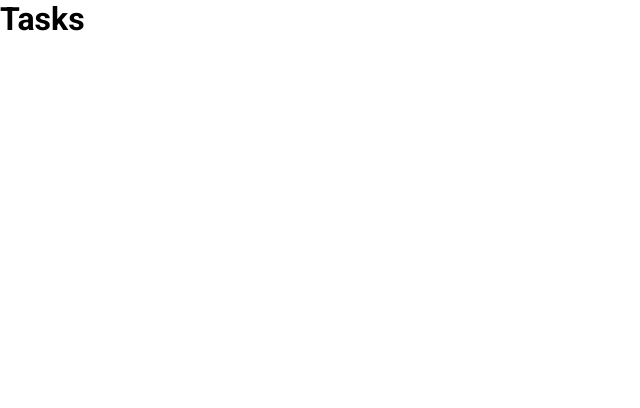
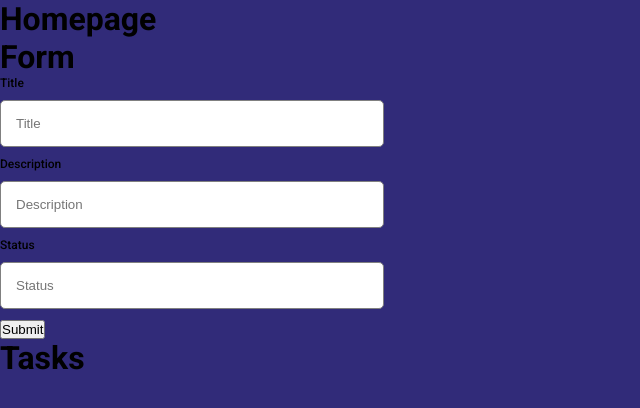
Before and after one commit to Manish2005/tasko-app, a React (Vite) app: page / in a window 1280 px wide. Shown: the top 408 px of the page, without its empty margins (0-640 px from the left). Built offline with nearby package versions, Linux system fonts and the light colour scheme; data requests are answered from the project's data file.

Commit message:
create TaskForm.jsx

```diff
--- a/src/App.jsx
+++ b/src/App.jsx
@@ -1,14 +1,15 @@
 import { BrowserRouter, Route, Routes } from "react-router-dom";
 
-import Tasks from "./components/Tasks/Tasks";
+import Homepage from "./components/Homepage/Homepage";
+import Task from "./components/Task/Task";
 import ErrorPage from "./components/ErrorPage/ErrorPage";
 
 export default function App() {
   return (
     <BrowserRouter>
       <Routes>
-        <Route path="/" element={<Tasks />} />
-        <Route path="/task/:id" element={<Tasks />} />
+        <Route path="/" element={<Homepage />} />
+        <Route path="/task/:id" element={<Task />} />
         <Route path="*" element={<ErrorPage />} />
       </Routes>
     </BrowserRouter>
--- /dev/null
+++ b/src/components/FormInput/FormInput.jsx
@@ -0,0 +1,20 @@
+import { useState } from "react";
+import "./formInput.css";
+
+export default function FormInput(props) {
+  const { label, errorMessage, onChange, id, ...inputProps } = props;
+  const [focused, setFocused] = useState(false);
+
+  return (
+    <div className="form-input">
+      <label>{label}</label>
+      <input
+        {...inputProps}
+        onChange={onChange}
+        onBlur={(e) => setFocused(true)}
+        focused={focused.toString()}
+      />
+      <span>{errorMessage}</span>
+    </div>
+  );
+}
--- /dev/null
+++ b/src/components/FormInput/formInput.css
@@ -0,0 +1,31 @@
+.form-input {
+  display: flex;
+  flex-direction: column;
+  width: 24rem;
+}
+
+label {
+  font-size: 12px;
+}
+
+span {
+  font-size: 12px;
+  padding: 3px;
+  color: red;
+  display: none;
+}
+
+input {
+  padding: 15px;
+  margin: 10px 0px;
+  border-radius: 5px;
+  border: 1px solid gray;
+}
+
+input:invalid[focused="true"] {
+  border: 1px solid red;
+}
+
+input:invalid[focused="true"] ~ span {
+  display: block;
+}
--- /dev/null
+++ b/src/components/Homepage/Homepage.jsx
@@ -0,0 +1,17 @@
+import { useFetch } from "../../hooks/useFetch";
+import TaskForm from "../TaskForm/TaskForm";
+import Tasks from "../Tasks/Tasks";
+
+export default function Homepage() {
+  const { data, isPending, error } = useFetch("http://localhost:3000/tasks", {
+    type: "GET",
+  });
+  console.log("data", data);
+  return (
+    <>
+      <h1>Homepage</h1>
+      <TaskForm />
+      <Tasks />
+    </>
+  );
+}
--- /dev/null
+++ b/src/components/TaskForm/TaskForm.jsx
@@ -0,0 +1,67 @@
+import { useState } from "react";
+import FormInput from "../FormInput/FormInput";
+
+export default function TaskForm() {
+  const [values, setValues] = useState({
+    title: "",
+    description: "",
+    status: "",
+  });
+
+  const formInputs = [
+    {
+      id: 1,
+      name: "title",
+      type: "text",
+      placeholder: "Title",
+      label: "Title",
+      errorMessage:
+        "The title should be 3-30 characters long and without special characters",
+      pattern: "^[A-Za-z0-9]{3,30}$",
+      required: true,
+    },
+    {
+      id: 2,
+      name: "description",
+      type: "text",
+      placeholder: "Description",
+      errorMessage: "Please enter a description",
+      label: "Description",
+      required: true,
+    },
+    {
+      id: 3,
+      name: "status",
+      type: "text",
+      placeholder: "Status",
+      label: "Status",
+    },
+  ];
+
+  const handleSubmit = (e) => {
+    e.preventDefault();
+  };
+
+  const onChange = (e) => {
+    setValues({ ...values, [e.target.name]: e.target.value });
+  };
+
+  return (
+    <>
+      <div>
+        <form onSubmit={handleSubmit}>
+          <h1>Form</h1>
+          {formInputs.map((input) => (
+            <FormInput
+              key={input.id}
+              {...input}
+              value={values[input.name]}
+              onChange={onChange}
+            />
+          ))}
+          <button>Submit</button>
+        </form>
+      </div>
+    </>
+  );
+}
--- a/src/components/Tasks/Tasks.jsx
+++ b/src/components/Tasks/Tasks.jsx
@@ -1,5 +1,3 @@
-import React from "react";
-
 export default function Tasks() {
   return (
     <div>
--- a/src/main.css
+++ b/src/main.css
@@ -6,7 +6,7 @@
   font-weight: 500;
 
   /* Colors */
-  /* --light-blue: #1da1f2; */
+  --light-purple: #312b79;
 }
 
 * {
@@ -14,3 +14,7 @@
   margin: 0;
   box-sizing: border-box;
 }
+
+body {
+  background-color: var(--light-purple);
+}
```
